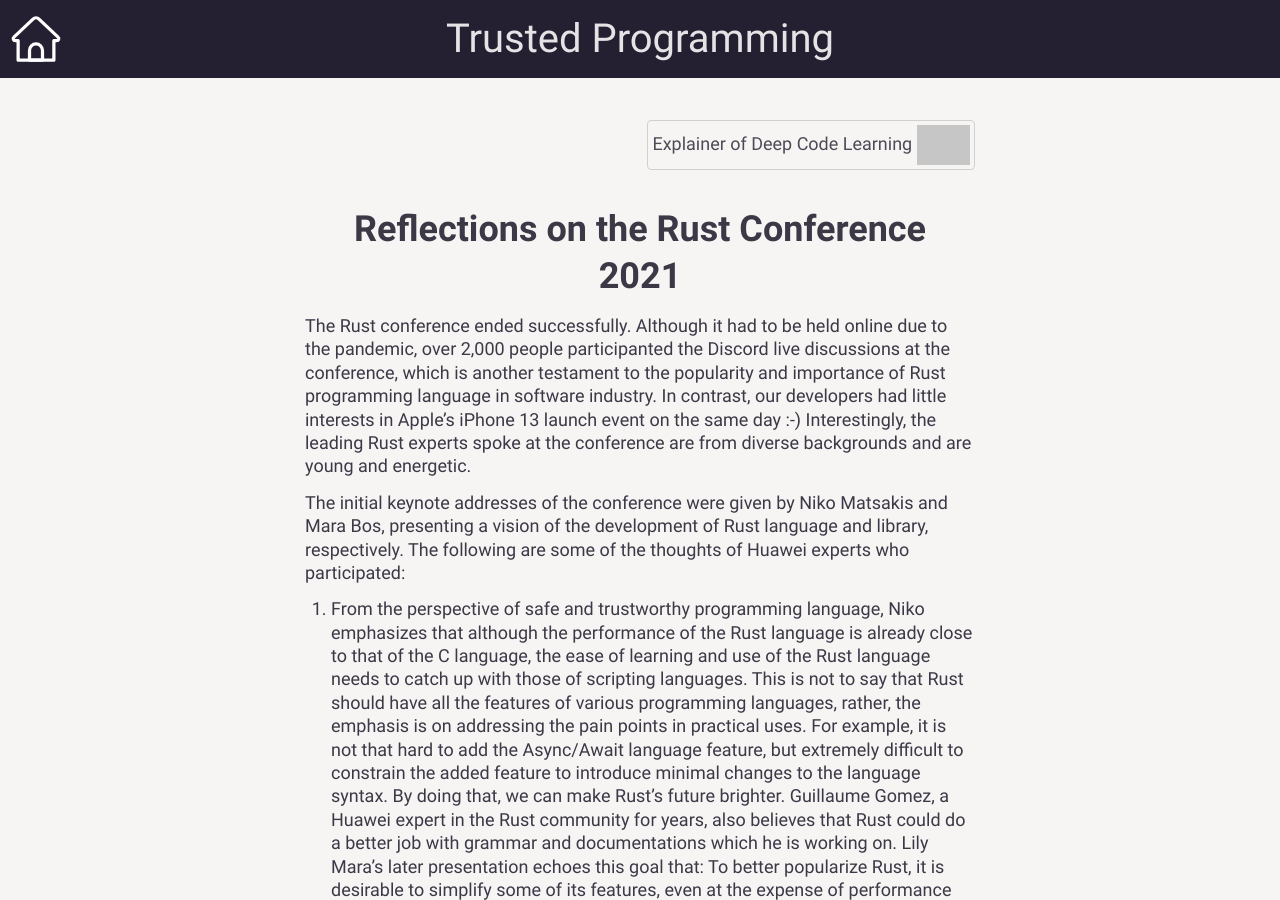
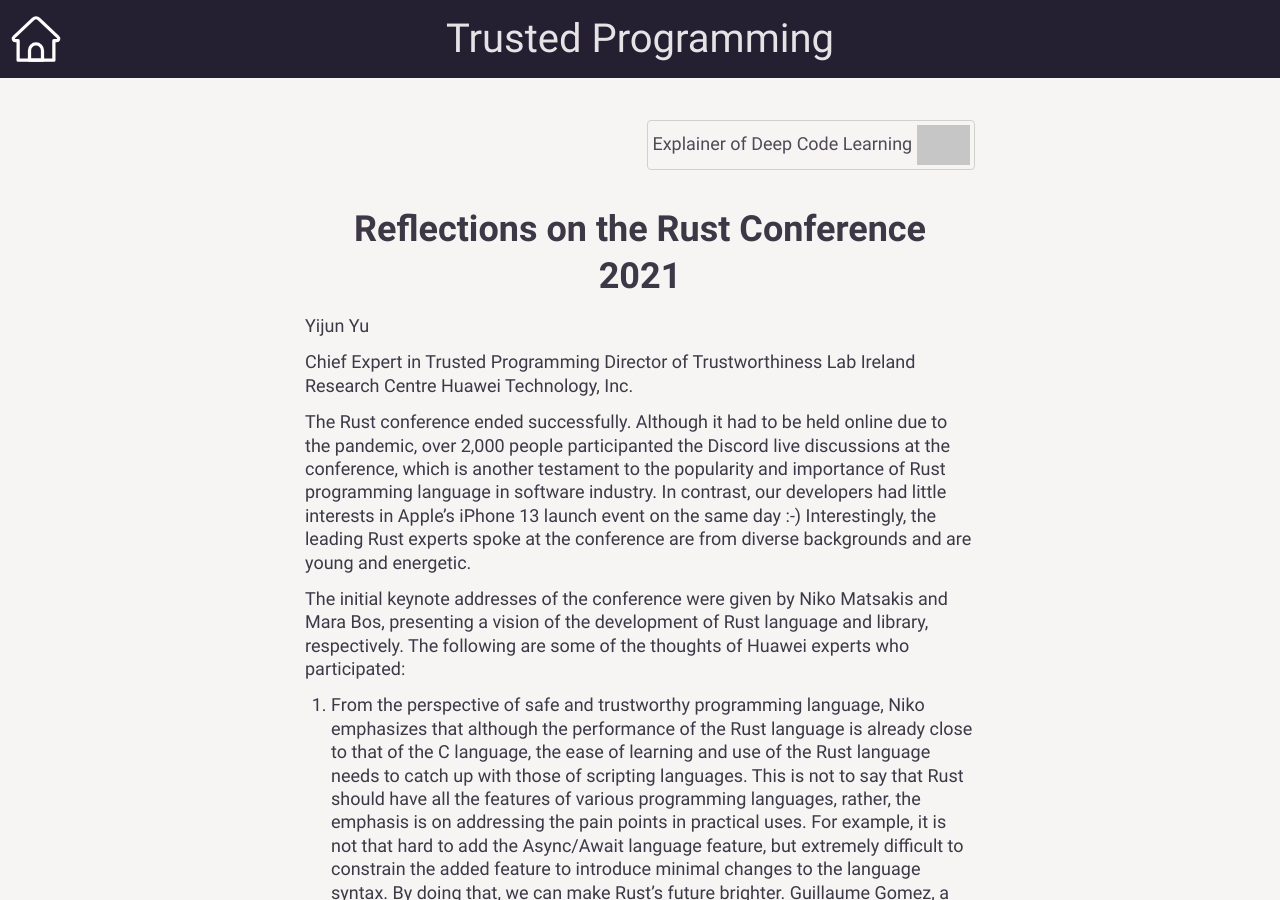
Before and after one commit to yijunyu/trusted-programming.github.io, a Jekyll site: the page built from _posts/2021-09-14-rustconf-reflections.md, in a window 1280 px wide and 900 px high. Built offline with Jekyll 4.4.1, drawn with Linux system fonts in a browser that asks for light colours; our own code applies the rules of GitHub Pages for plain Markdown files; grey boxes are pictures that could not be loaded.

Commit message:
Update 2021-09-14-rustconf-reflections.md

```diff
--- a/_posts/2021-09-14-rustconf-reflections.md
+++ b/_posts/2021-09-14-rustconf-reflections.md
@@ -1,4 +1,11 @@
 # Reflections on the Rust Conference 2021
+
+Yijun Yu
+
+Chief Expert in Trusted Programming
+Director of Trustworthiness Lab
+Ireland Research Centre
+Huawei Technology, Inc.
 
 The Rust conference ended successfully. Although it had to be held online due to the pandemic, over 2,000 people participanted the Discord live discussions at the conference, which is another testament to the popularity and importance of Rust programming language in software industry. In contrast, our developers had little interests in Apple's iPhone 13 launch event on the same day :-) Interestingly, the leading Rust experts spoke at the conference are from diverse backgrounds and are young and energetic.
 
```
